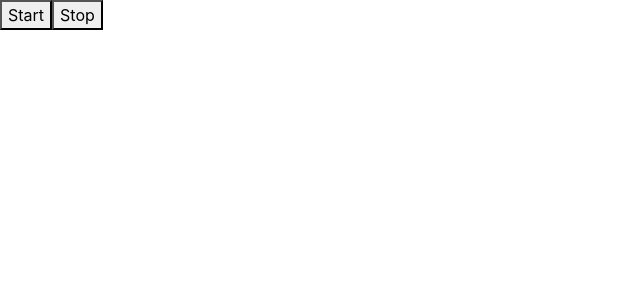
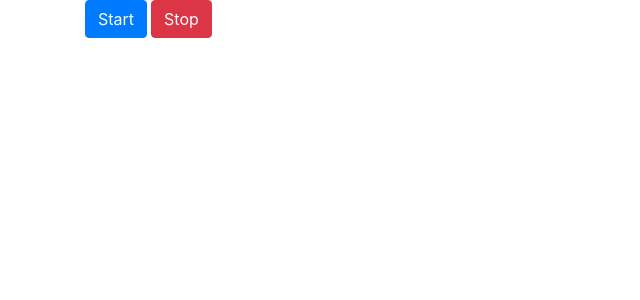
Before and after one commit to cyborg-nomade/angular-course, an Angular app: page / in a window 1280 px wide. Shown: the top 300 px of the page, without its empty margins (0-640 px from the left). Built offline with nearby package versions, Linux system fonts and the light colour scheme.

Commit message:
3+4+5 events being emitted and stopped

```diff
--- a/src/app/app.component.html
+++ b/src/app/app.component.html
@@ -1 +1,7 @@
-<app-game-control></app-game-control>
+<div class="container">
+  <div class="row">
+    <div class="col-12">
+      <app-game-control (startEvent)="onGameStart($event)"></app-game-control>
+    </div>
+  </div>
+</div>
--- a/src/app/app.component.ts
+++ b/src/app/app.component.ts
@@ -5,4 +5,10 @@ import { Component } from '@angular/core';
   templateUrl: './app.component.html',
   styleUrls: ['./app.component.css']
 })
-export class AppComponent {}
+export class AppComponent {
+  n = 0;
+
+  onGameStart(n: number) {
+    this.n = this.n + n;
+  }
+}
--- a/src/app/game-control/game-control.component.html
+++ b/src/app/game-control/game-control.component.html
@@ -1,2 +1,2 @@
-<button (click)="onStart()">Start</button>
-<button (click)="onStop()">Stop</button>
+<button class="btn btn-primary mr-1" (click)="onStart()">Start</button>
+<button class="btn btn-danger mr-1" (click)="onStop()">Stop</button>
--- a/src/app/game-control/game-control.component.ts
+++ b/src/app/game-control/game-control.component.ts
@@ -1,4 +1,4 @@
-import { Component, OnInit } from '@angular/core';
+import { Component, OnInit, Output, EventEmitter } from '@angular/core';
 
 @Component({
   selector: 'app-game-control',
@@ -6,10 +6,20 @@ import { Component, OnInit } from '@angular/core';
   styleUrls: ['./game-control.component.css']
 })
 export class GameControlComponent implements OnInit {
+  @Output() startEvent = new EventEmitter<number>();
+  n: NodeJS.Timer;
 
-  constructor() { }
+  constructor() {}
 
-  ngOnInit() {
+  ngOnInit() {}
+
+  onStart() {
+    this.n = setInterval(() => {
+      this.startEvent.emit(1);
+    }, 1000);
   }
 
+  onStop() {
+    clearInterval(this.n);
+  }
 }
```
